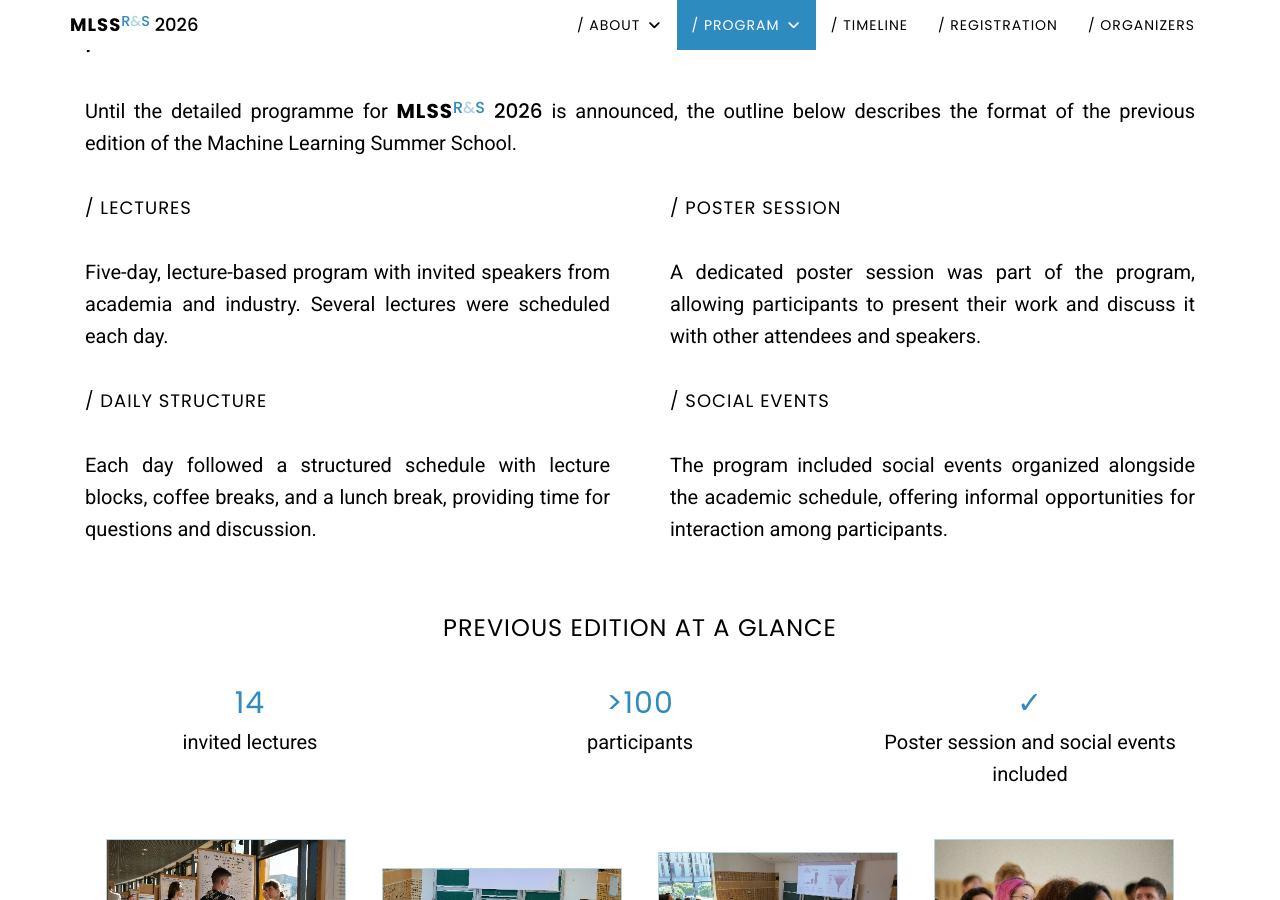
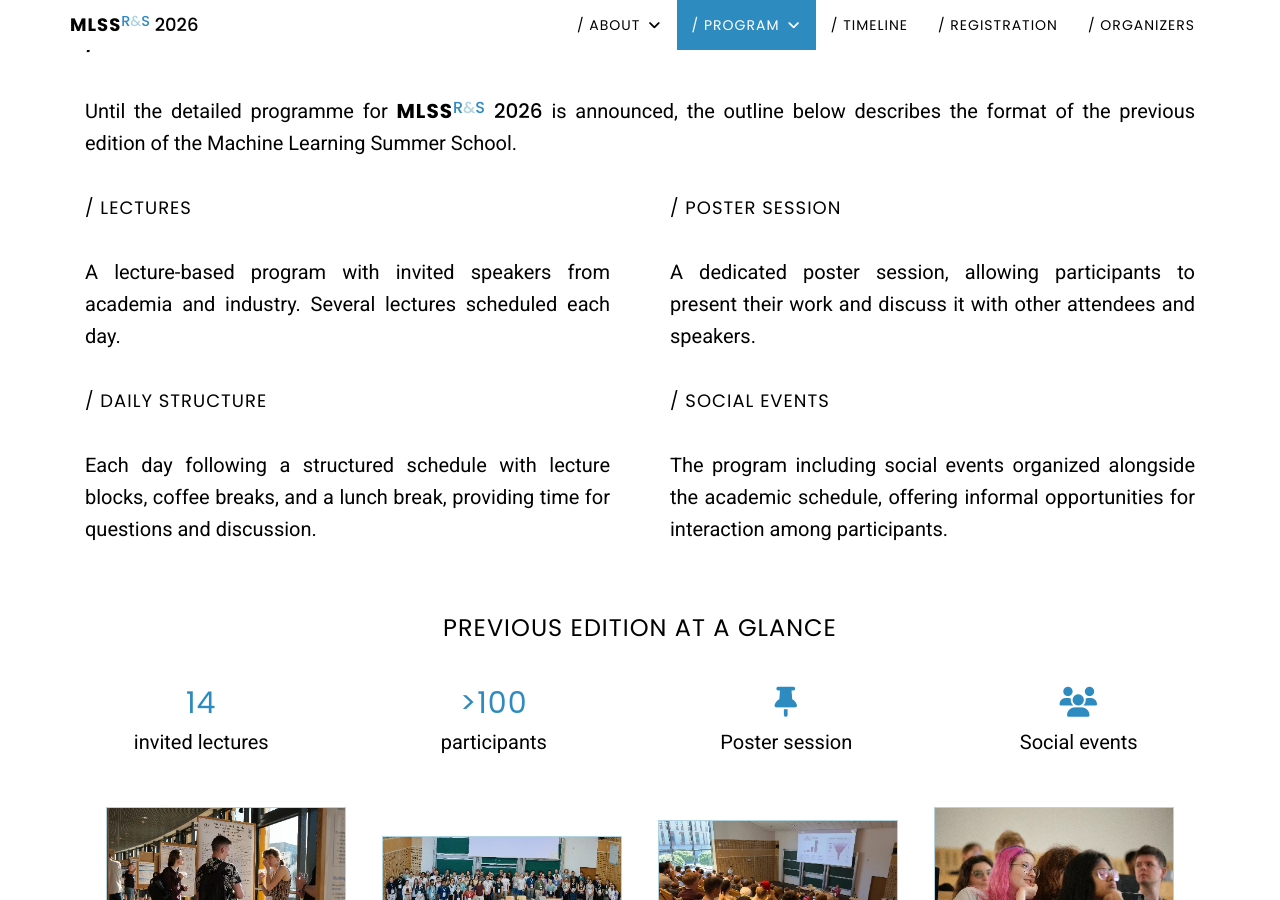
Before and after one commit to mlinpl/mlss2026.mlinpl.org, a Jekyll site: the page built from pages/index.html, in a window 1280 px wide and 900 px high, scrolled down 3796 px. Built offline with Jekyll 4.4.1, drawn with Linux system fonts in a browser that asks for light colours; comment, search, counter and statistics services are not loaded.

Commit message:
Refine Program Format section

```diff
--- a/_includes/home/program-format.html
+++ b/_includes/home/program-format.html
@@ -13,25 +13,25 @@
         <div class="col-md-6 mb-4">
             <h4>/ Lectures</h4>
             <p>
-                Five-day, lecture-based program with invited speakers from academia and industry. Several lectures were scheduled each day.
+                A lecture-based program with invited speakers from academia and industry. Several lectures scheduled each day.
             </p>
         </div>
         <div class="col-md-6 mb-4">
             <h4>/ Poster session</h4>
             <p>
-                A dedicated poster session was part of the program, allowing participants to present their work and discuss it with other attendees and speakers.
+                A dedicated poster session, allowing participants to present their work and discuss it with other attendees and speakers.
             </p>
         </div>
         <div class="col-md-6 mb-4">
             <h4>/ Daily structure</h4>
             <p>
-                Each day followed a structured schedule with lecture blocks, coffee breaks, and a lunch break, providing time for questions and discussion.
+                Each day following a structured schedule with lecture blocks, coffee breaks, and a lunch break, providing time for questions and discussion.
             </p>
         </div>
         <div class="col-md-6 mb-4">
             <h4>/ Social events</h4>
             <p>
-                The program included social events organized alongside the academic schedule, offering informal opportunities for interaction among participants.
+                The program including social events organized alongside the academic schedule, offering informal opportunities for interaction among participants.
             </p>
         </div>
     </div>
@@ -42,17 +42,21 @@
         </div>
     </div>
     <div class="row text-center">
-        <div class="col-md-4 col-6">
+        <div class="col-md-3 col-6">
             <h2 class="emph" style="margin: 0;">14</h2>
             <p>invited lectures</p>
         </div>
-        <div class="col-md-4 col-6">
+        <div class="col-md-3 col-6">
             <h2 class="emph" style="margin: 0;">&gt;100</h2>
             <p>participants</p>
         </div>
-        <div class="col-md-4 col-6">
-            <h2 class="emph" style="margin: 0;">✓</h2>
-            <p>Poster session and social events included</p>
+        <div class="col-md-3 col-6">
+            <h2 class="emph" style="margin: 0;"><i class="fa-solid fa-thumbtack"></i></h2>
+            <p>Poster session</p>
+        </div>
+        <div class="col-md-3 col-6">
+            <h2 class="emph" style="margin: 0;"><i class="fa-solid fa-users"></i></h2>
+            <p>Social events</p>
         </div>
     </div>
 
```
